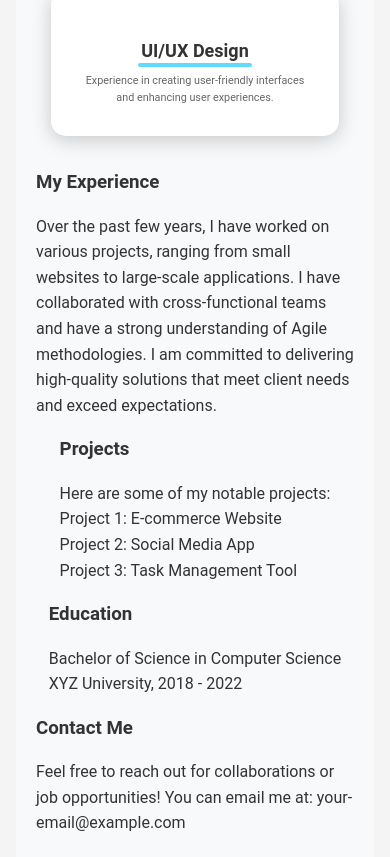
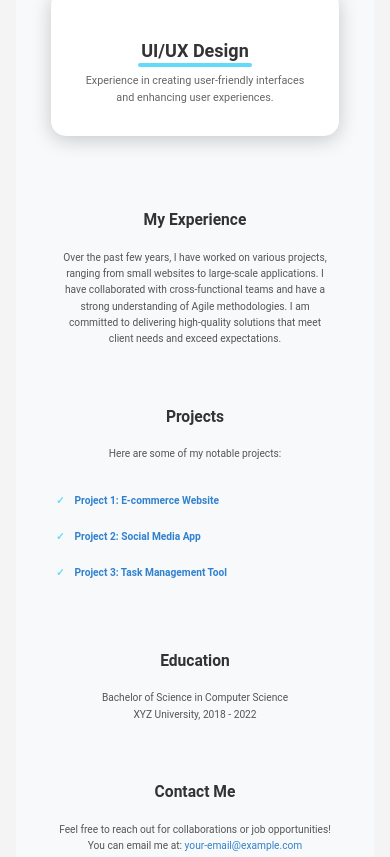
Before and after one commit to dishantsharma1123/portfolio-site-frontend, a React (Create React App) app: page /#/about in a window 390 px wide. Shown: the part 1147-2004 px from the top of the page. Built offline with nearby package versions, Linux system fonts and the light colour scheme.

Commit message:
fixed mobile UI issues

```diff
--- a/src/components/About.js
+++ b/src/components/About.js
@@ -193,7 +193,7 @@
   max-width: 800px;
   margin-top: 40px;
   text-align: center;
-  padding: 0 20px; /* Optional padding */
+  padding: 0 20px;
 
   h3 {
     font-size: 1.8rem;
@@ -207,21 +207,34 @@
     line-height: 1.6;
   }
 
+  .projectdiv {
+    width: 100%;
+    display: flex;
+    flex-direction: column;
+    align-items: center;
+    margin-top: 20px; // Added margin to the top of projectdiv
+  }
+
   .project {
-    margin: 15px 0;
+    margin: 10px 0;
     color: #3182ce;
     font-weight: bold;
     display: flex;
     align-items: center;
-    justify-content: flex-start; /* Changed from center to flex-start */
+    justify-content: flex-start;
+    text-align: left;
+    width: 100%;
+    max-width: 300px;
   }
 
   .project::before {
-    content: "\2714"; /* Correct Unicode for checkmark */
+    content: "✓";
     margin-right: 10px;
     color: #61dafb;
-    flex-shrink: 0; /* Prevent the checkmark from shrinking */
-    font-size: 1.2rem; /* Optional: Adjust size of the checkmark */
+    flex-shrink: 0;
+    font-size: 1em;
+    display: inline-block;
+    vertical-align: middle;
   }
 
   a {
@@ -240,6 +253,9 @@
     p {
       font-size: 0.9rem;
     }
+    .project {
+      font-size: 0.9rem;
+    }
   }
 
   @media (max-width: 480px) {
@@ -249,13 +265,8 @@
     p {
       font-size: 0.85rem;
     }
-
     .project {
-      font-size: 0.9rem; /* Adjust project text size */
-    }
-
-    .project::before {
-      font-size: 1rem; /* Adjust checkmark size */
+      font-size: 0.85rem;
     }
   }
 `;
@@ -326,9 +337,11 @@
       <SectionContent>
         <h3>Projects</h3>
         <p>Here are some of my notable projects:</p>
-        <div className="project">Project 1: E-commerce Website</div>
-        <div className="project">Project 2: Social Media App</div>
-        <div className="project">Project 3: Task Management Tool</div>
+        <div className="projectdiv">
+          <div className="project">Project 1: E-commerce Website</div>
+          <div className="project">Project 2: Social Media App</div>
+          <div className="project">Project 3: Task Management Tool</div>
+        </div>
       </SectionContent>
 
       {/* Education Section */}
```
